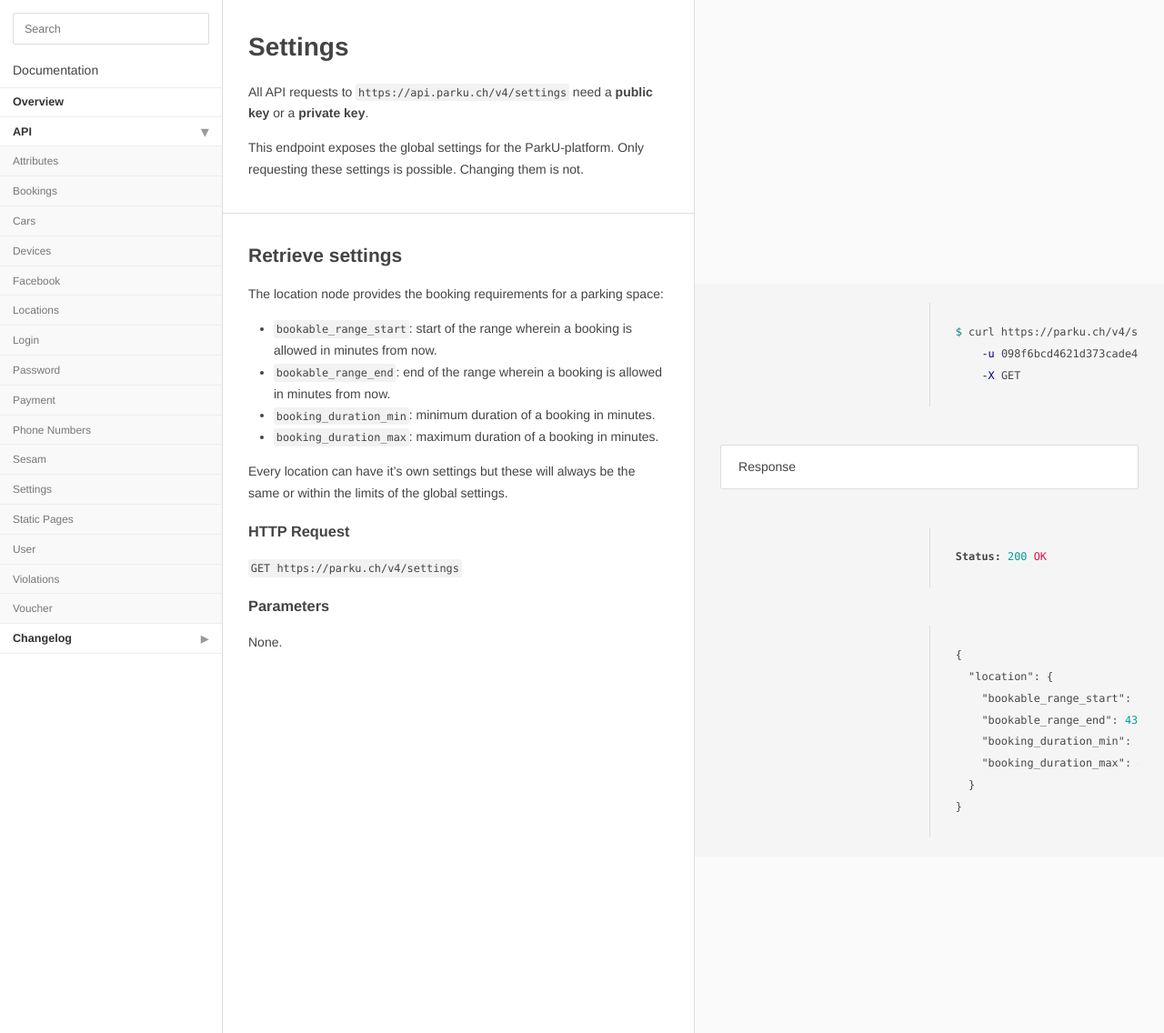
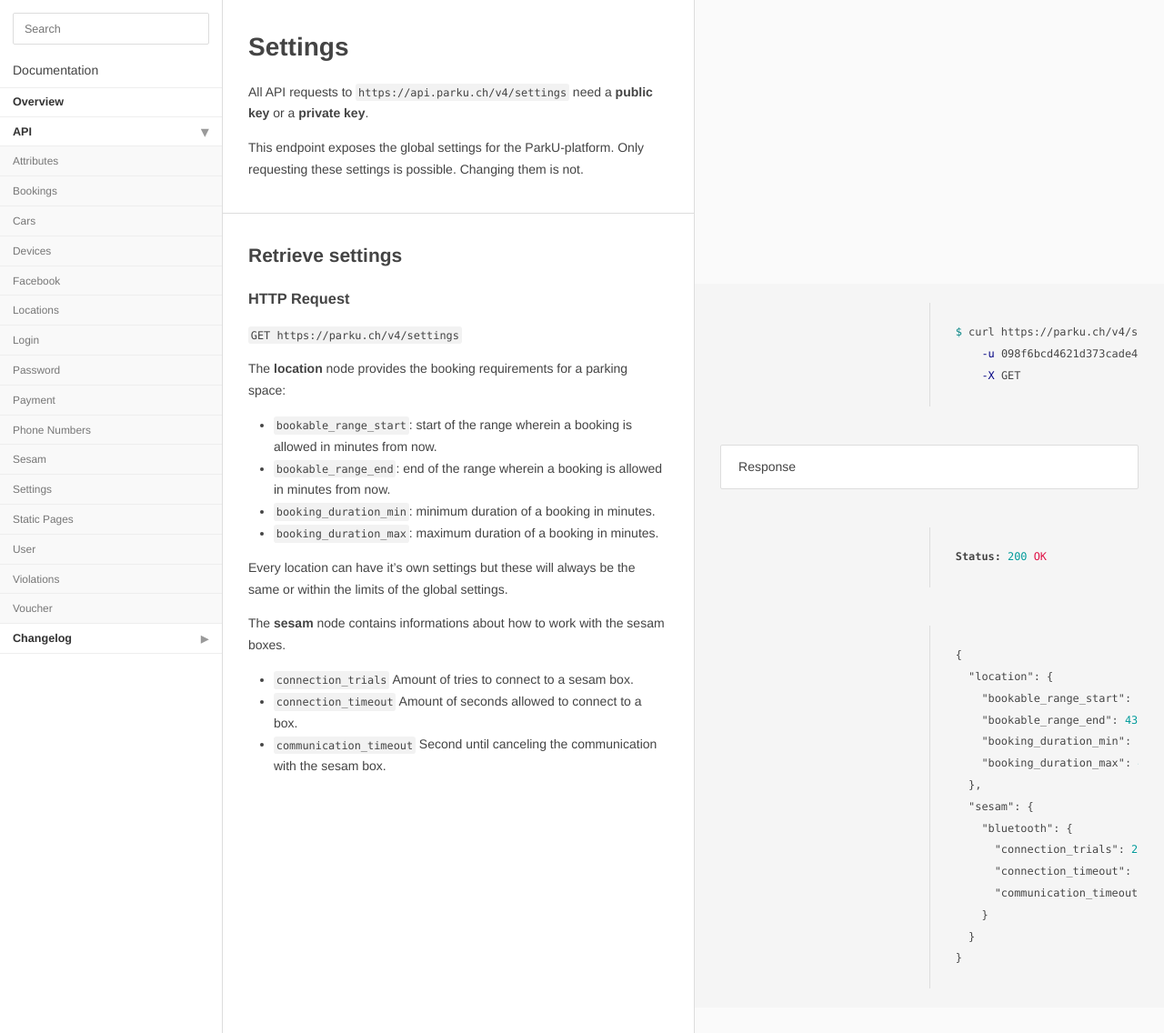
Before and after one commit to parku/docs, a Jekyll site: the page built from api/settings.md, in a window 1280 px wide and 1136 px high. Shown: the whole window at 91% size. Built offline with Jekyll 4.4.1, drawn with Linux system fonts in a browser that asks for light colours; Markdown is read by kramdown in place of the engine named in the settings.

Commit message:
SYS-1073 expose sesam settings

````diff
--- a/api/settings.md
+++ b/api/settings.md
@@ -31,10 +31,22 @@ Status: 200 OK
     "bookable_range_end": 43200,
     "booking_duration_min": 30,
     "booking_duration_max": 43200
+  },
+  "sesam": {
+    "bluetooth": {
+      "connection_trials": 2,
+      "connection_timeout": 2,
+      "communication_timeout": 2
+    }
   }
 }
 ```
-The location node provides the booking requirements for a parking space:
+
+### HTTP Request
+
+`GET {{ site.parku.api }}/settings`
+
+The **location** node provides the booking requirements for a parking space:
 
 * `bookable_range_start`: start of the range wherein a booking is allowed in minutes from now.
 * `bookable_range_end`: end of the range wherein a booking is allowed in minutes from now.
@@ -43,10 +55,8 @@ The location node provides the booking requirements for a parking space:
 
 Every location can have it's own settings but these will always be the same or within the limits of the global settings.
 
-### HTTP Request
+The **sesam** node contains informations about how to work with the sesam boxes.
 
-`GET {{ site.parku.api }}/settings`
-
-### Parameters
-
-None.
+* `connection_trials` Amount of tries to connect to a sesam box.
+* `connection_timeout` Amount of seconds allowed to connect to a box.
+* `communication_timeout` Second until canceling the communication with the sesam box.
````
Also changed, not shown: changelog.md.
